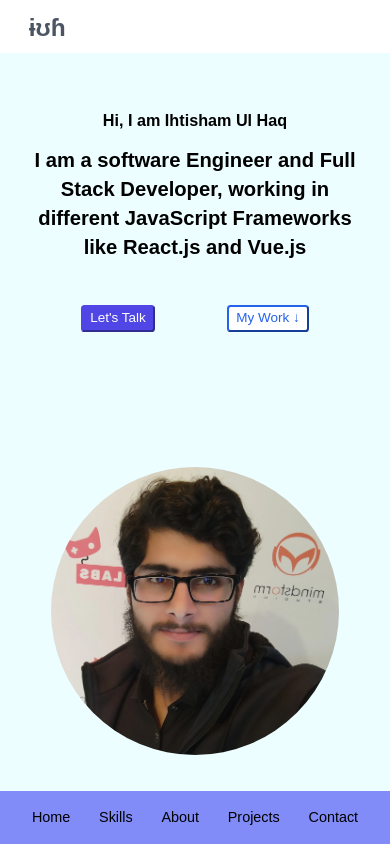
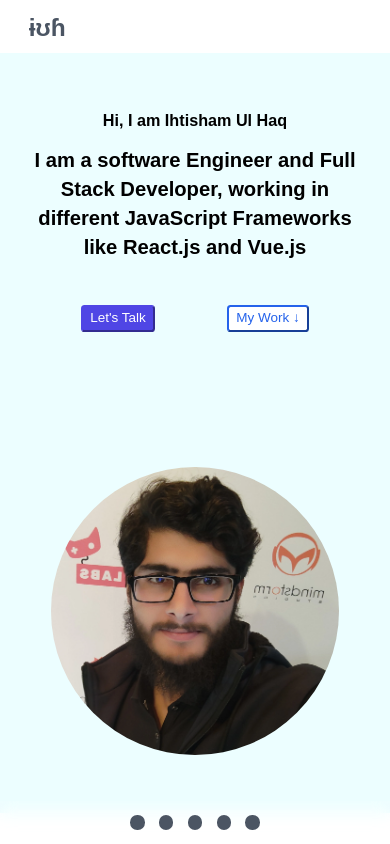
Before and after one commit to ihtisham914/MyPortfolioNuxt, a Nuxt app: page / in a window 390 px wide. Shown: the top 844 px of the page. Built offline with nearby package versions, Linux system fonts and the light colour scheme.

Commit message:
Navigation bar Design changed for mobile phones

```diff
--- a/components/NavBar.vue
+++ b/components/NavBar.vue
@@ -1,46 +1,51 @@
 <template>
   <ul
-    class="flex items-center justify-center gap-2rem list-none p-2rem text-2rem h-7.4rem w-100% absolute sticky bottom-0 md:right-40 md:flex lg:hidden bg-indigo-400 backdrop-blur dark:bg-gray-900/50"
+    class="flex items-center justify-center gap-2rem list-none p-2rem text-2rem w-100% absolute sticky bottom-0 md:right-40 md:flex lg:hidden bg-gray-50/10 backdrop-blur dark:bg-gray-900/50 light:text-white"
   >
     <li>
       <a
         href="#home"
-        class="text-black p-1rem transition-all decoration-none dark:text-white"
-        hover="font-semibold"
-        >Home</a
-      >
+        class="flex items-center justify-center text-gray-300 p-1rem bg-gray-600 dark:bg-gray-600 b-rd-50% transition-all decoration-none"
+        hover="font-semibold bg-indigo-600 dark:bg-rose-500"
+        active="font-semibold bg-indigo-600 dark:bg-rose-500"
+        ><div class="i-mdi-home-account text-3.2rem"
+      /></a>
     </li>
     <li>
       <a
         href="#skills"
-        class="text-black p-1rem transition-all decoration-none dark:text-white"
-        hover="font-semibold"
-        >Skills</a
-      >
+        class="flex items-center justify-center text-gray-300 p-1rem bg-gray-600 dark:bg-gray-600 b-rd-50% transition-all decoration-none"
+        hover="font-semibold bg-indigo-600 dark:bg-rose-500"
+        active="font-semibold bg-indigo-600 dark:bg-rose-500"
+        ><div class="i-mdi-account-cog text-3.2rem"
+      /></a>
     </li>
     <li>
       <a
         href="#about"
-        class="text-black p-1rem transition-all decoration-none dark:text-white"
-        hover="font-semibold"
-        >About</a
-      >
+        class="flex items-center justify-center text-gray-300 p-1rem bg-gray-600 dark:bg-gray-600 b-rd-50% transition-all decoration-none"
+        hover="font-semibold bg-indigo-600 dark:bg-rose-500"
+        active="font-semibold bg-indigo-600 dark:bg-rose-500"
+        ><div class="i-mdi-account-credit-card text-3.2rem"
+      /></a>
     </li>
     <li>
       <a
         href="#projects"
-        class="text-black p-1rem transition-all decoration-none dark:text-white"
-        hover="font-semibold"
-        >Projects</a
-      >
+        class="flex items-center justify-center text-gray-300 p-1rem bg-gray-600 dark:bg-gray-600 b-rd-50% transition-all decoration-none"
+        hover="font-semibold bg-indigo-600 dark:bg-rose-500"
+        active="font-semibold bg-indigo-600 dark:bg-rose-500"
+        ><div class="i-mdi-briefcase-variant text-3.2rem"
+      /></a>
     </li>
     <li>
       <a
         href="#contact"
-        class="text-black p-1rem transition-all decoration-none dark:text-white"
-        hover="font-semibold"
-        >Contact</a
-      >
+        class="flex items-center justify-center text-gray-300 p-1rem bg-gray-600 dark:bg-gray-600 b-rd-50% transition-all decoration-none"
+        hover="font-semibold bg-indigo-600 dark:bg-rose-500"
+        active="font-semibold bg-indigo-600 dark:bg-rose-500"
+        ><div class="i-mdi-email text-3.2rem"
+      /></a>
     </li>
   </ul>
 </template>
--- a/components/Project.vue
+++ b/components/Project.vue
@@ -62,9 +62,28 @@ export default {
       </div>
     </div>
     <div class="flex items-center justify-center h-30rem w-50rem b-rd-1rem">
+      <!-- <img
+        class="h-100% w-40rem ml-0 md:w-45rem lg:w-45rem b-rd-1rem"
+        src="../static/projectImages/chat.webp"
+        alt="Project images"
+      />
       <img
         class="h-100% w-40rem ml-0 md:w-45rem lg:w-45rem b-rd-1rem"
-        :src="`/projectImages/${img_1}`"
+        src="../static/projectImages/chappal.webp"
+        alt="Project images"
+      />
+      <img
+        class="h-100% w-40rem ml-0 md:w-45rem lg:w-45rem b-rd-1rem"
+        src="../static/projectImages/Codingtech1.webp"
+        alt="Project images"
+      /><img
+        class="h-100% w-40rem ml-0 md:w-45rem lg:w-45rem b-rd-1rem"
+        src="../static/projectImages/portfolio.webp"
+        alt="Project images"
+      /> -->
+      <img
+        class="h-100% w-40rem ml-0 md:w-45rem lg:w-45rem b-rd-1rem"
+        :src="`../static/projectImages/${img_1}`"
         alt="Project images"
       />
     </div>
```
